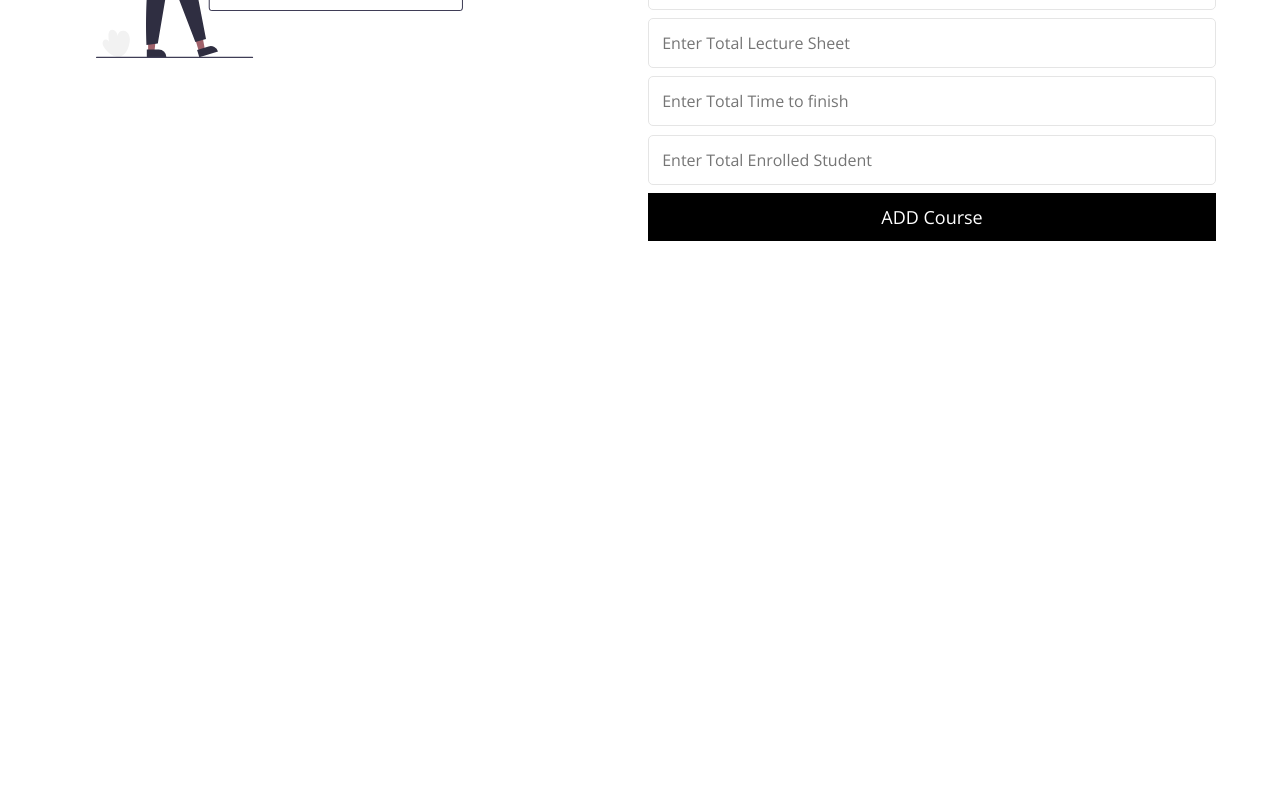
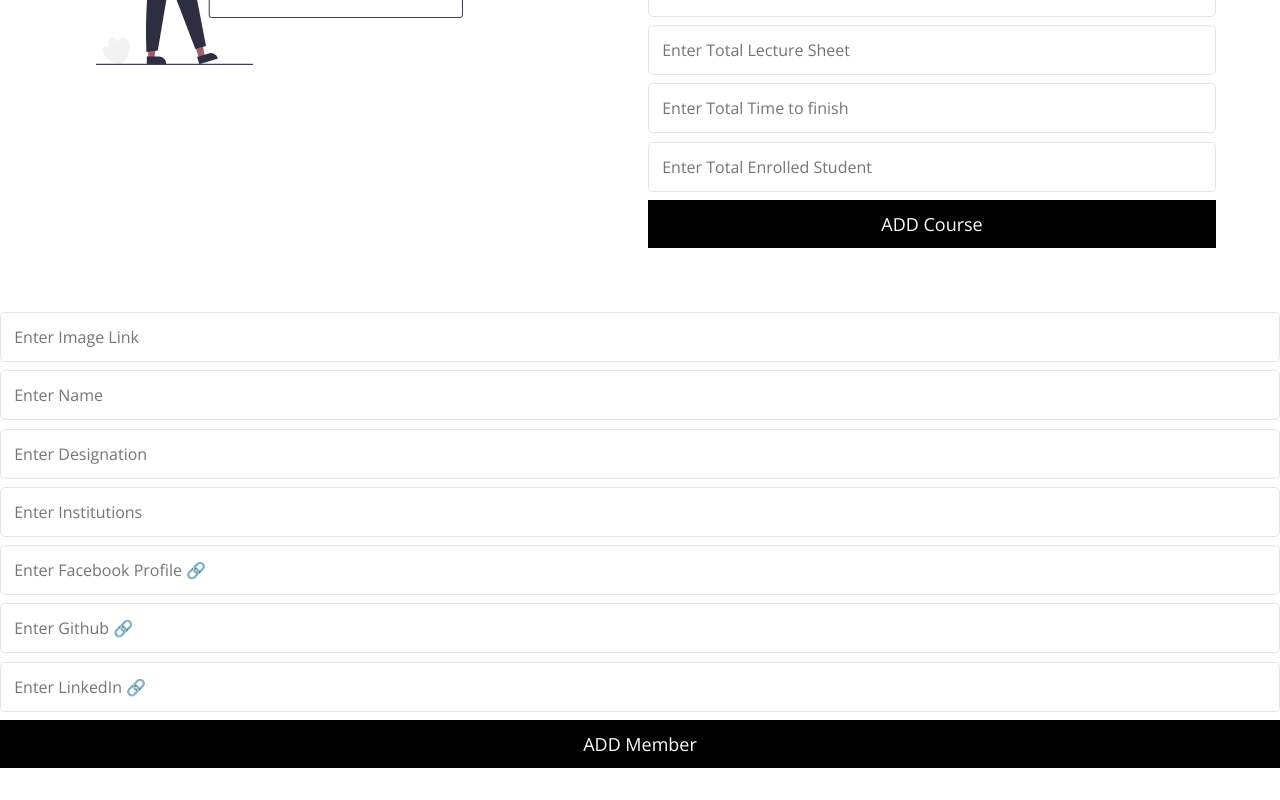
Before and after one commit to mdadul/cps-client, a React (Create React App) app: page /courses in a window 1280 px wide. Shown: the part 331-1131 px from the top of the page. Before the commit the page ends 800 px from the top, so only its background shows below. Built offline with nearby package versions, Linux system fonts and the light colour scheme.

Commit message:
fix error

```diff
--- /dev/null
+++ b/src/components/InstrutorAddFrom.jsx
@@ -0,0 +1,97 @@
+import React from 'react'
+import {useRef} from 'react'
+import Form from './Form'
+
+import TextInput from './TextInput'
+
+export default function InstructorAddForm() {
+    const imageRef = useRef();
+    const nameRef = useRef();
+    const designationRef = useRef();
+    const institutionsRef = useRef();
+    const facebookRef = useRef();
+    const githubRef = useRef();
+    const linkedinRef = useRef();
+
+
+    const handleMemberForm=e=>{
+        e.preventDefault();
+
+        const image = imageRef.current.value;
+        const name = nameRef.current.value;
+        const designation = designationRef.current.value;
+        const institutions = institutionsRef.current.value;
+        const facebook = facebookRef.current.value;
+        const github = githubRef.current.value;
+        const linkedin = linkedinRef.current.value;
+
+        const newInstructor = {image, name, designation, institutions, facebook, github,linkedin};
+
+        // post couse via API
+        fetch('https://',{
+            method : 'POST',
+            headers:{
+                'content-type' : 'application/json'
+            },
+            body: JSON.stringify(newInstructor)
+        })
+            .then(res => res.json)
+            .then(data=>{
+                if(data.insertedId){
+                    alert('Successfully added the Course!')
+                    e.target.reset();
+                }
+            })
+    }
+  return (
+    <>
+       <Form style={{height:"520px"}}
+       onSubmit ={handleMemberForm}>
+        <TextInput
+            type="text"
+            placeholder ="Enter Image Link"
+            required
+            ref = {imageRef}
+        />
+        <TextInput
+            type="text"
+            placeholder ="Enter Name "
+            required
+            ref={nameRef}
+        />
+        <TextInput
+            type="text"
+            placeholder ="Enter Designation"
+            required
+            ref={designationRef}
+        />
+        <TextInput
+            type="text"
+            placeholder ="Enter Institutions"
+            required
+            ref = {institutionsRef}
+        />
+        <TextInput
+            type="text"
+            placeholder ="Enter Facebook Profile 🔗"
+            required
+            ref ={facebookRef}
+        />
+        <TextInput
+            type="text"
+            placeholder ="Enter Github 🔗"
+            required
+            ref = {githubRef}
+        />
+        <TextInput
+            type="text"
+            placeholder ="Enter LinkedIn 🔗"
+            required
+            ref = {linkedinRef}
+        />
+         <button type="submit">ADD Member</button>
+       </Form>
+
+    </>
+  )
+}
--- a/src/components/Nav.js
+++ b/src/components/Nav.js
@@ -6,13 +6,14 @@ export default function Nav() {
   return (
     <nav>
       <div className={classes.brand}>
-        <img src={Logo} alt="cps-logo" />
-        <h3>CHOLO PROGRAMMING SHIKHI</h3>
-
+        <Link to='/'>
+          <img src={Logo} alt="cps-logo" />
+          {/* <h3>CHOLO PROGRAMMING SHIKHI</h3> */}
+        </Link>
       </div>
       <div className={classes.menu}>
         <ul>
-           <li>
+          <li>
             <Link to='/'>Home</Link>
           </li>
           <li>
--- a/src/components/pages/Courses.js
+++ b/src/components/pages/Courses.js
@@ -3,7 +3,7 @@ import CourseForm from "../CourseForm";
 import Nav from "../Nav";
 import Illustration from "../Illustration";
 import education from '../../img/update.svg';
-
+import InstructorAddForm from "../InstrutorAddFrom";
 import {useEffect} from 'react';
 export default function Courses() {
     useEffect(() => {
@@ -15,8 +15,8 @@ export default function Courses() {
       <div className="container column">
       <Illustration src={education}/>
       <CourseForm />
-
       </div>
+      <div><InstructorAddForm/></div>
     </>
   );
 }
--- a/src/stylesheet/Banner.module.css
+++ b/src/stylesheet/Banner.module.css
@@ -9,17 +9,8 @@
     background: #fff;
 
     /* Center slide text vertically */
-    display: -webkit-box;
-    display: -ms-flexbox;
-    display: -webkit-flex;
     display: flex;
-    -webkit-box-pack: center;
-    -ms-flex-pack: center;
-    -webkit-justify-content: center;
     justify-content: center;
-    -webkit-box-align: center;
-    -ms-flex-align: center;
-    -webkit-align-items: center;
     align-items: center;
 }
 
--- a/src/stylesheet/Nav.module.css
+++ b/src/stylesheet/Nav.module.css
@@ -10,8 +10,18 @@ nav {
 }
 .brand {
   display: flex;
+  flex-direction: row;
   align-items: center;
   color: #fff;
+}
+.brand a {
+  text-decoration: none;
+  font-size: 24px;
+  color: var(--white);
+}
+.brand a:hover {
+  color: #fff;
+  opacity: 1;
 }
 .brand img {
   width: 64px;
```
